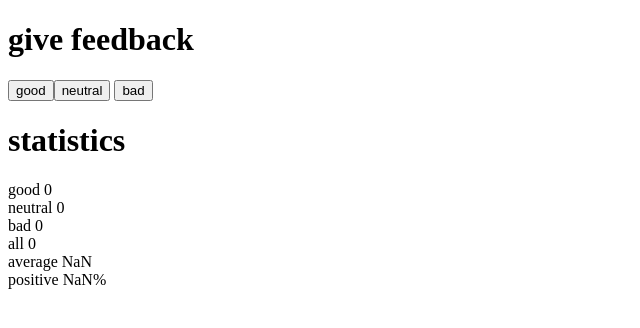
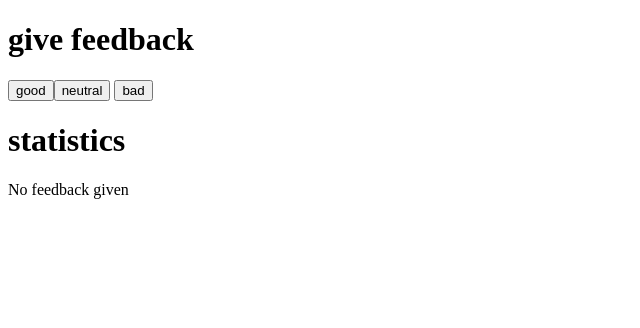
Before and after one commit to johnkchiu/fullstackopen.com-course, a React (Vite) app in the folder part1/unicafe/: page / in a window 1280 px wide. Shown: the top 328 px of the page, without its empty margins (0-640 px from the left). Built offline with nearby package versions, Linux system fonts and the light colour scheme.

Commit message:
Completed 1.9: unicafe step4

```diff
--- a/part1/unicafe/src/App.jsx
+++ b/part1/unicafe/src/App.jsx
@@ -2,7 +2,11 @@ import { useState } from "react";
 
 const Button = ({ onClick, text }) => <button onClick={onClick}>{text}</button>;
 
-const Statistics = ({ good, neutral, bad }) => (
+const Statistics = ({ good, neutral, bad }) => {
+  const total = good + neutral + bad;
+  return total == 0 ? (
+    "No feedback given"
+  ) : (
     <>
       <Result name="good" value={good} />
       <Result name="neutral" value={neutral} />
@@ -12,6 +16,7 @@ const Statistics = ({ good, neutral, bad }) => (
       <Positive good={good} neutral={neutral} bad={bad} />
     </>
   );
+};
 
 const Result = ({ name, value }) => (
   <div>
```
Lines whose indentation alone changed are shown as unchanged.
